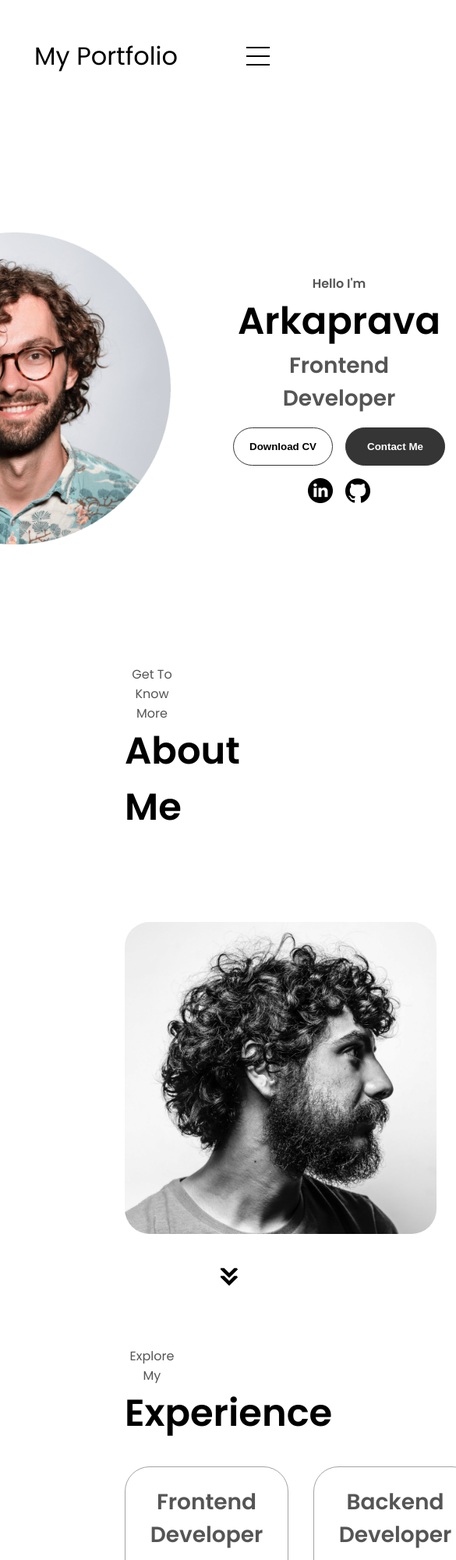
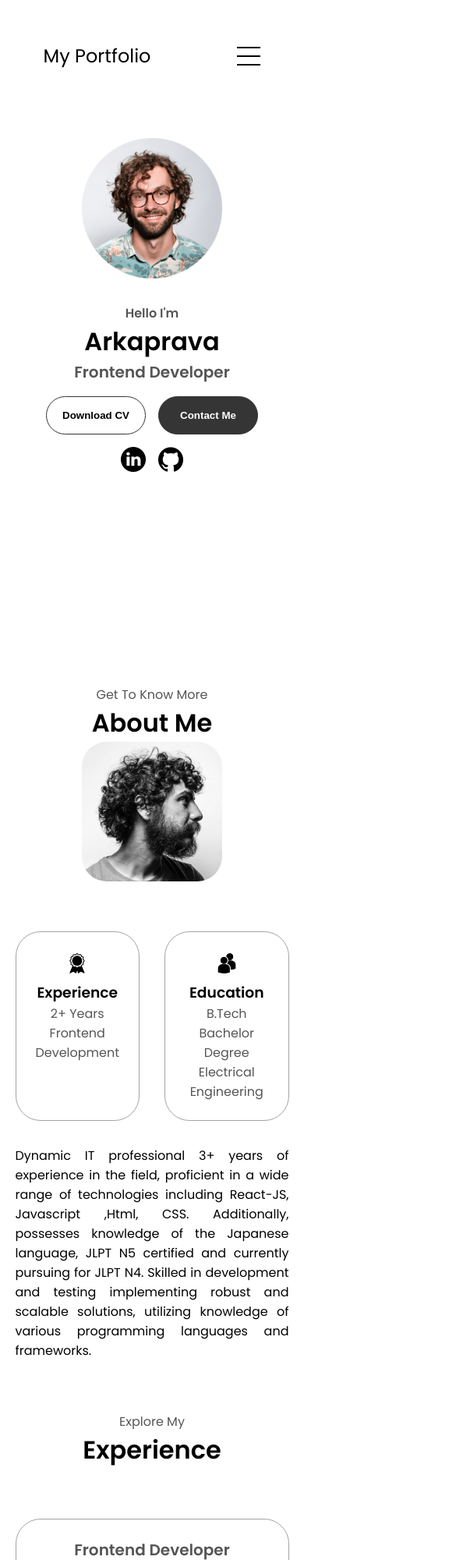
Before and after one commit to ubac/Portfolio-Website, a plain HTML site: page index.html in a window 390 px wide. Shown: the top 2000 px of the page at 78% size, 585 px wide, since content can reach past the window. Drawn offline with Linux system fonts and the light colour scheme.

Commit message:
Second commit

```diff
--- a/index.html
+++ b/index.html
@@ -116,12 +116,13 @@
             </div>
           </div>
           <div class="text-container">
-            Lorem ipsum dolor, sit amet consectetur adipisicing elit. Mollitia
-            saepe, fuga, adipisci, iure esse soluta voluptatibus ab laudantium
-            reprehenderit nesciunt perferendis dolorem culpa nobis delectus
-            optio ratione facilis ullam cumque sapiente rerum vitae quos
-            dignissimos qui. Eaque sapiente blanditiis eum deleniti dolores
-            voluptate pariatur aliquid nulla, voluptatibus cumque unde iusto.
+            Dynamic IT professional 3+ years of experience in the field,
+            proficient in a wide range of technologies including React-JS,
+            Javascript ,Html, CSS. Additionally, possesses knowledge of the
+            Japanese language, JLPT N5 certified and currently pursuing for JLPT
+            N4. Skilled in development and testing implementing robust and
+            scalable solutions, utilizing knowledge of various programming
+            languages and frameworks.
           </div>
         </div>
       </div>
@@ -362,7 +363,7 @@
           <img src="./assets/email.png" class="icon contact-icon" />
 
           <p>
-            <a href="mailto:example-email@gmail.com">example@gamil.com</a>
+            <a href="mailto:mukhopadhyayarkaprava@gmail.com">Gmail</a>
           </p>
         </div>
 
--- a/mediaquery.css
+++ b/mediaquery.css
@@ -1,3 +1,13 @@
+@media screen and (max-width: 1400px) {
+  #profile {
+    height: 83vh;
+    margin-bottom: 6rem;
+  }
+  .about-container {
+    flex-wrap: wrap;
+  }
+}
+
 @media screen and (max-width: 1200px) {
   #desktop-nav {
     display: none;
@@ -5,4 +15,100 @@
   #hamburger-nav {
     display: flex;
   }
+
+  #experience,
+  .experience-details-container {
+    margin-top: 2rem;
+  }
+
+  #profile,
+  .section-container {
+    display: block;
+  }
+
+  .arrow {
+    display: none;
+  }
+
+  section,
+  .section-container {
+    height: fit-content;
+  }
+
+  section {
+    margin: 0 5%;
+  }
+
+  .section__pic-container {
+    width: 275px;
+    height: 275px;
+    margin: 0 auto 2rem;
+  }
 }
+
+@media screen and (max-width: 600px) {
+  #contact,
+  footer {
+    height: 40vh;
+  }
+
+  #profile {
+    height: 83vh;
+    margin-bottom: 0;
+  }
+
+  article {
+    font-size: 1rem;
+  }
+
+  footer nav {
+    height: fit-content;
+    margin-bottom: 2rem;
+  }
+
+  .about-container,
+  .contact-info-upper-container,
+  .btn-container {
+    flex-wrap: wrap;
+  }
+
+  .contact-info-container {
+    margin: 5px;
+  }
+
+  .contact-info-container p,
+  .nav-links li a {
+    font-size: 1rem;
+  }
+
+  .experience-sub-title {
+    font-size: 1.25rem;
+  }
+
+  .logo {
+    font-size: 1.5rem;
+  }
+  .nav-links {
+    flex-direction: column;
+    gap: 0.5rem;
+    text-align: center;
+  }
+
+  .section__pic-container {
+    width: auto;
+    height: 46vw;
+    justify-content: center;
+  }
+
+  .section__text__p2 {
+    font-size: 1.25rem;
+  }
+
+  .title {
+    font-size: 2rem;
+  }
+
+  .text-container {
+    text-align: justify;
+  }
+}
--- a/style.css
+++ b/style.css
@@ -394,3 +394,12 @@ article .icon {
 .contact-icon {
   cursor: default;
 }
+
+footer {
+  height: 26vh;
+  margin: 0 1rem;
+}
+
+footer p {
+  text-align: center;
+}
```
